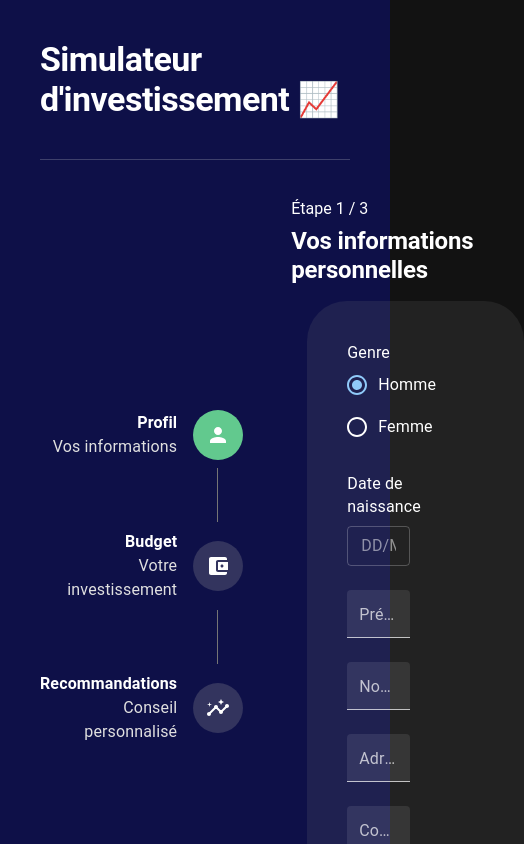
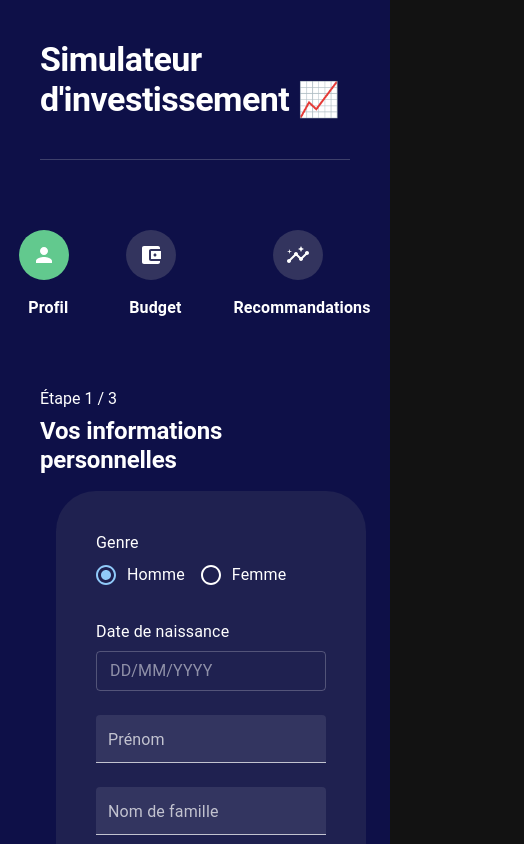
Before and after one commit to Noam-m33/investment-simulator, a React (Vite) app: page / in a window 390 px wide. Both pictures are taken after a click on the button "RETOUR". Shown: the top 844 px of the page, 524 px wide, since content can reach past the window. Built offline with nearby package versions, Linux system fonts and the light colour scheme.

Commit message:
feat: improve responsive

```diff
--- a/src/Layout.tsx
+++ b/src/Layout.tsx
@@ -1,4 +1,4 @@
-import { Container, Divider, Stack, Typography } from "@mui/material";
+import { Container, Divider, Stack, Typography, useMediaQuery } from "@mui/material";
 import StepsBar from "./components/StepsBar";
 import { useForms } from "./context/FormsContext";
 
@@ -8,6 +8,7 @@ interface LayoutProps {
 // Generic layout for all pages to avoid code duplication
 export default function Layout({ children }: LayoutProps) {
   const { currentStep } = useForms();
+  const isMobile = useMediaQuery("(max-width: 600px)");
   const isResultStep = currentStep === 4;
   return (
     <Container sx={{ p: 5, display: "flex", flexDirection: "column", gap: 5 }} maxWidth="lg">
@@ -17,8 +18,8 @@ export default function Layout({ children }: LayoutProps) {
       <Divider sx={{ height: 1, backgroundColor: "#bdbdbd1f" }} />
       {/* The StepsBar component is displayed on all pages execpt the result step 4 */}
       {!isResultStep ? (
-        <Stack direction="row" gap={5}>
-          <StepsBar activeStep={currentStep} />
+        <Stack direction={isMobile ? "column" : "row"} gap={5}>
+          <StepsBar isMobile={isMobile} activeStep={currentStep} />
           <Container sx={{ padding: 0 }}>
             <Stack gap={1}>
               <Typography variant="h3" fontSize={16}>
--- a/src/components/CardButton.tsx
+++ b/src/components/CardButton.tsx
@@ -9,12 +9,14 @@ interface CardButtonProps {
 
 export default function CardButton({ img, title, onClick, selected }: CardButtonProps) {
   return (
-    <ButtonBase onClick={onClick}>
+    <ButtonBase sx={{ width: "100%" }} onClick={onClick}>
       <Box
         sx={{
           backgroundColor: selected ? "#62C98E" : "#80808026",
-          height: 150,
-          width: 200,
+          maxHeight: 150,
+          maxWidth: 200,
+          height: "90%",
+          width: "90%",
           borderRadius: 5,
           display: "flex",
           flexDirection: "column",
--- a/src/components/StepsBar.tsx
+++ b/src/components/StepsBar.tsx
@@ -50,13 +50,19 @@ const steps: Step[] = [
   },
 ];
 
-export default function StepsBar({ activeStep }: { activeStep: number }) {
+export default function StepsBar({
+  activeStep,
+  isMobile,
+}: {
+  activeStep: number;
+  isMobile?: boolean;
+}) {
   return (
     <Stepper
-      orientation="vertical"
+      orientation={isMobile ? "horizontal" : "vertical"}
       activeStep={activeStep}
       connector={<CustomConnector />}
-      sx={{ alignSelf: "center", minHeight: 350 }}
+      sx={{ alignSelf: "center", minHeight: isMobile ? 150 : 350 }}
     >
       {steps.map(({ title, subtitle, Icon }, i) => {
         const isActive = i + 1 === activeStep;
@@ -65,7 +71,7 @@ export default function StepsBar({ activeStep }: { activeStep: number }) {
         return (
           <Step key={i}>
             <StepLabel
-              sx={{ flexDirection: "row-reverse", gap: 2 }}
+              sx={{ flexDirection: isMobile ? "column" : "row-reverse", gap: 2 }}
               StepIconComponent={() => (
                 <Box
                   sx={{
@@ -83,13 +89,15 @@ export default function StepsBar({ activeStep }: { activeStep: number }) {
                 </Box>
               )}
             >
-              <Stack alignItems="flex-end">
+              <Stack alignItems={isMobile ? "center" : "flex-end"}>
                 <Typography textAlign="right" fontWeight="600" color="white">
                   {title}
                 </Typography>
-                <Typography textAlign="right" color="#e0e0e0">
-                  {subtitle}
-                </Typography>
+                {!isMobile && (
+                  <Typography textAlign="right" color="#e0e0e0">
+                    {subtitle}
+                  </Typography>
+                )}
               </Stack>
             </StepLabel>
           </Step>
--- a/src/pages/Profile.tsx
+++ b/src/pages/Profile.tsx
@@ -57,7 +57,7 @@ export default function Profile() {
         justifyContent={"space-between"}
         sx={{ backgroundColor: "#80808026", borderRadius: 10, m: 2, p: 5 }}
       >
-        <Grid item xs={5.5}>
+        <Grid item xs={12} md={5.5}>
           <FormControl>
             <FormLabel sx={{ color: "white", ["&.Mui-focused"]: { color: "white" } }}>
               Genre
@@ -90,7 +90,7 @@ export default function Profile() {
             </RadioGroup>
           </FormControl>
         </Grid>
-        <Grid item xs={5.5}>
+        <Grid item xs={12} md={5.5}>
           <FormControl fullWidth>
             <FormLabel sx={{ color: "white", pb: 1, ["&.Mui-focused"]: { color: "white" } }}>
               Date de naissance
@@ -111,7 +111,7 @@ export default function Profile() {
             )}
           </FormControl>
         </Grid>
-        <Grid item xs={5.5}>
+        <Grid item xs={12} md={5.5}>
           <TextField
             color="primary"
             fullWidth
@@ -122,7 +122,7 @@ export default function Profile() {
           />
           {errors.firstname && <Typography color="#f44336">{errors.firstname.message}</Typography>}
         </Grid>
-        <Grid item xs={5.5}>
+        <Grid item xs={12} md={5.5}>
           <TextField
             fullWidth
             variant="filled"
@@ -132,7 +132,7 @@ export default function Profile() {
           />
           {errors.name && <Typography color="#f44336">{errors.name.message}</Typography>}
         </Grid>
-        <Grid item xs={5.5}>
+        <Grid item xs={12} md={5.5}>
           <TextField
             fullWidth
             variant="filled"
@@ -142,7 +142,7 @@ export default function Profile() {
           />
           {errors.email && <Typography color="#f44336">{errors.email.message}</Typography>}
         </Grid>
-        <Grid item xs={5.5}>
+        <Grid item xs={12} md={5.5}>
           <TextField
             fullWidth
             variant="filled"
--- a/src/pages/Recommandation.tsx
+++ b/src/pages/Recommandation.tsx
@@ -12,7 +12,14 @@ export default function Recommandation() {
       <Typography variant="h2" fontSize={24} fontWeight="600">
         Sélectionnez une option
       </Typography>
-      <Stack direction="row" gap={3} alignSelf="center" m={5}>
+      <Stack
+        sx={{ width: "100%", minHeight: 150 }}
+        direction="row"
+        justifyContent={"center"}
+        gap={3}
+        alignSelf="center"
+        m={10}
+      >
         <CardButton
           img={BTCImage}
           selected={formData.selectedInvestissement === "BTC"}
```
